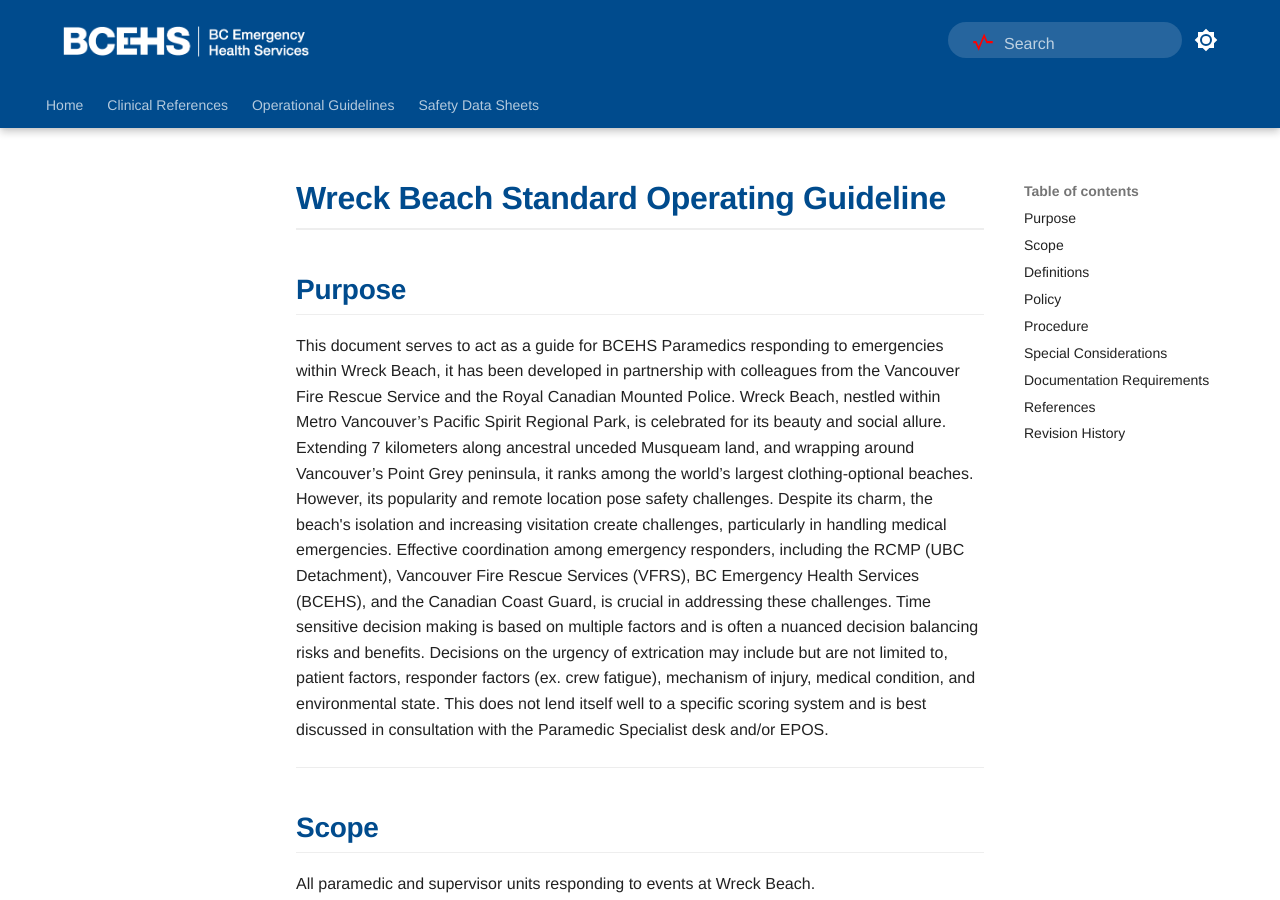
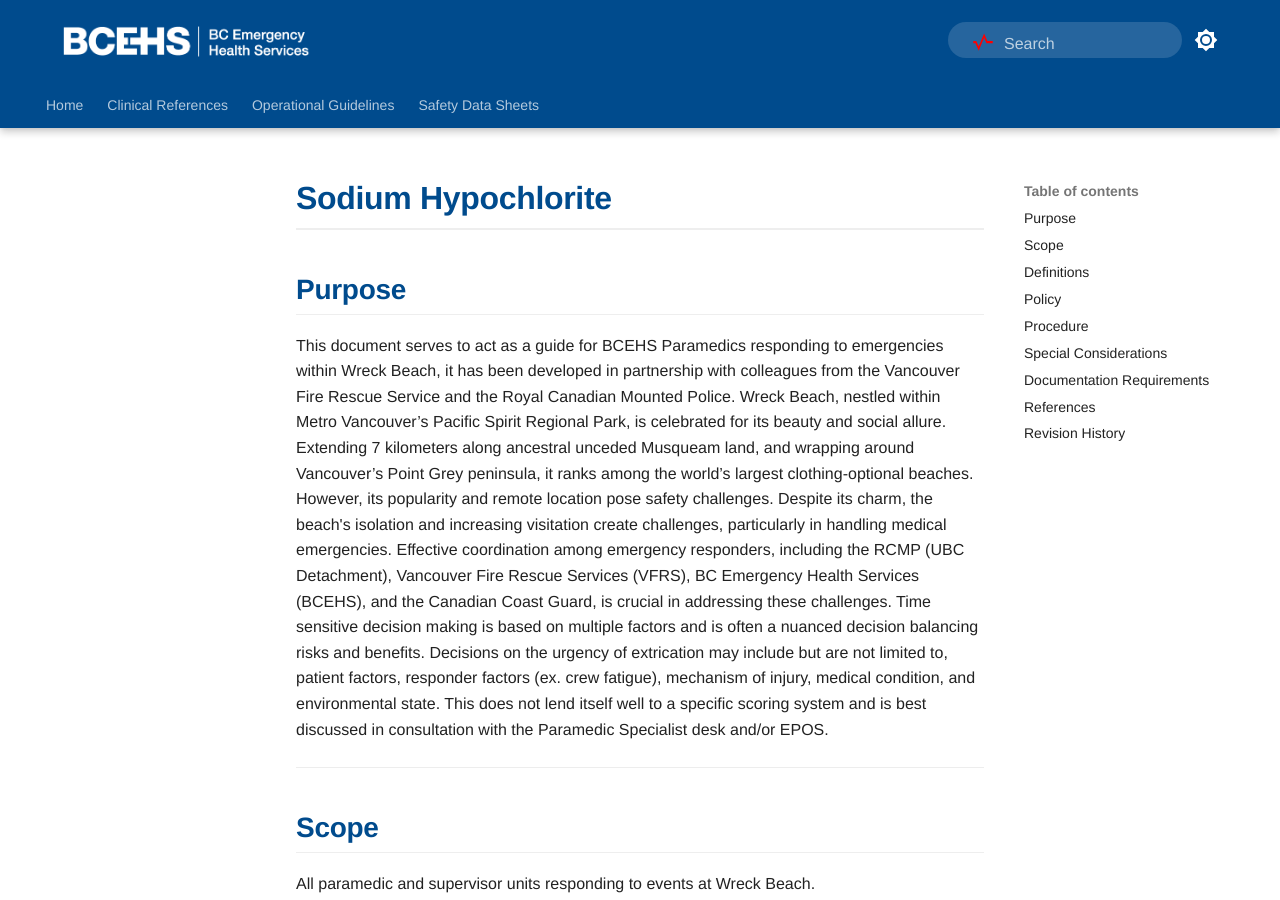
Before and after one commit to bcehsclinicalhub/TangoBot, an MkDocs documentation site: the page built from docs/chemical/sodium-hypochlorite.md, in a window 1280 px wide and 900 px high. Built offline with MkDocs 1.6.1 and Material for MkDocs 9.7.7, drawn with Linux system fonts in a browser that asks for light colours.

```diff
--- a/docs/chemical/sodium-hypochlorite.md
+++ b/docs/chemical/sodium-hypochlorite.md
@@ -30,7 +30,7 @@
   - CliniCall
 ---
 
-# Wreck Beach Standard Operating Guideline
+# Sodium Hypochlorite
 
 ## Purpose
 
```
